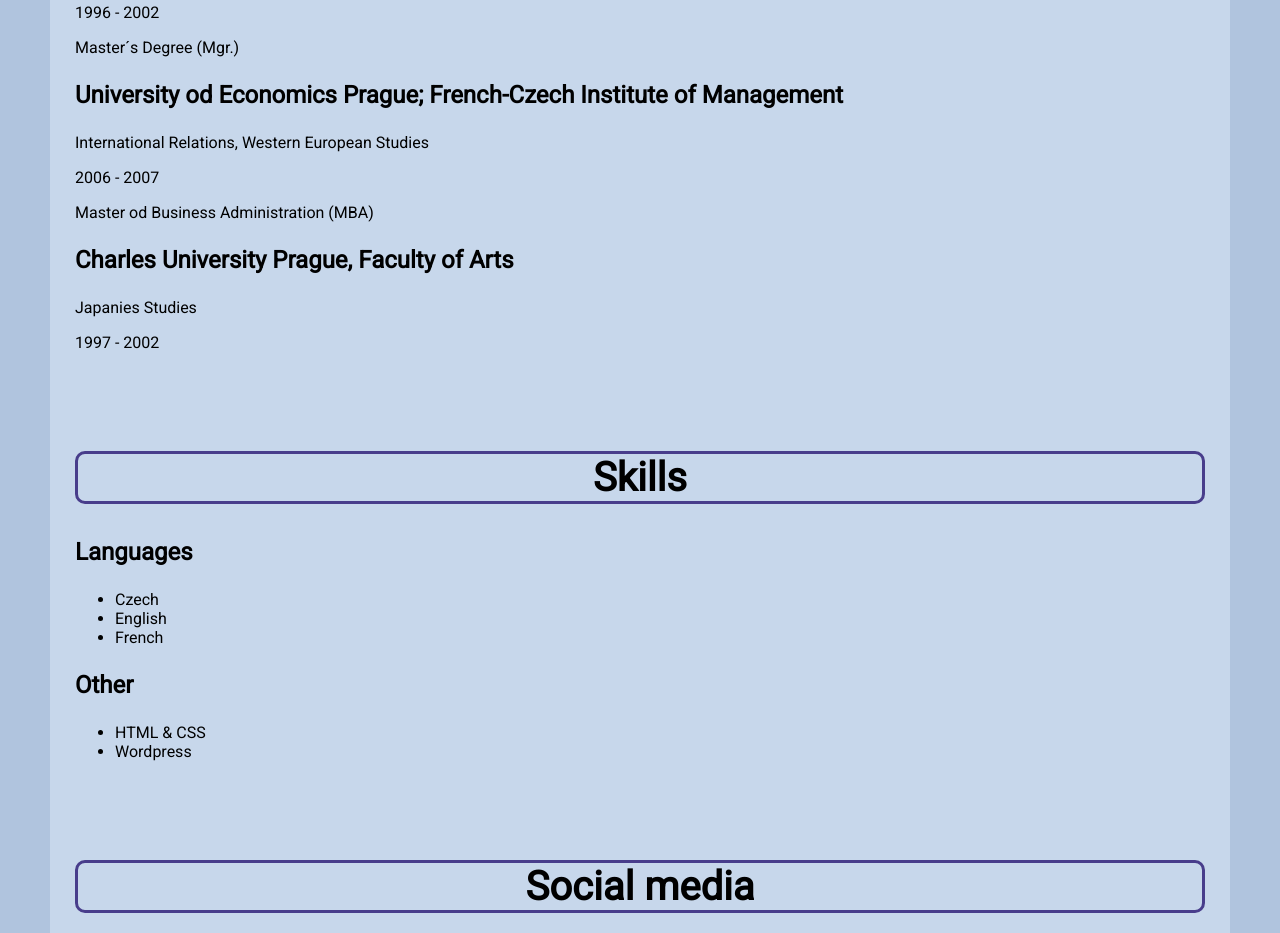
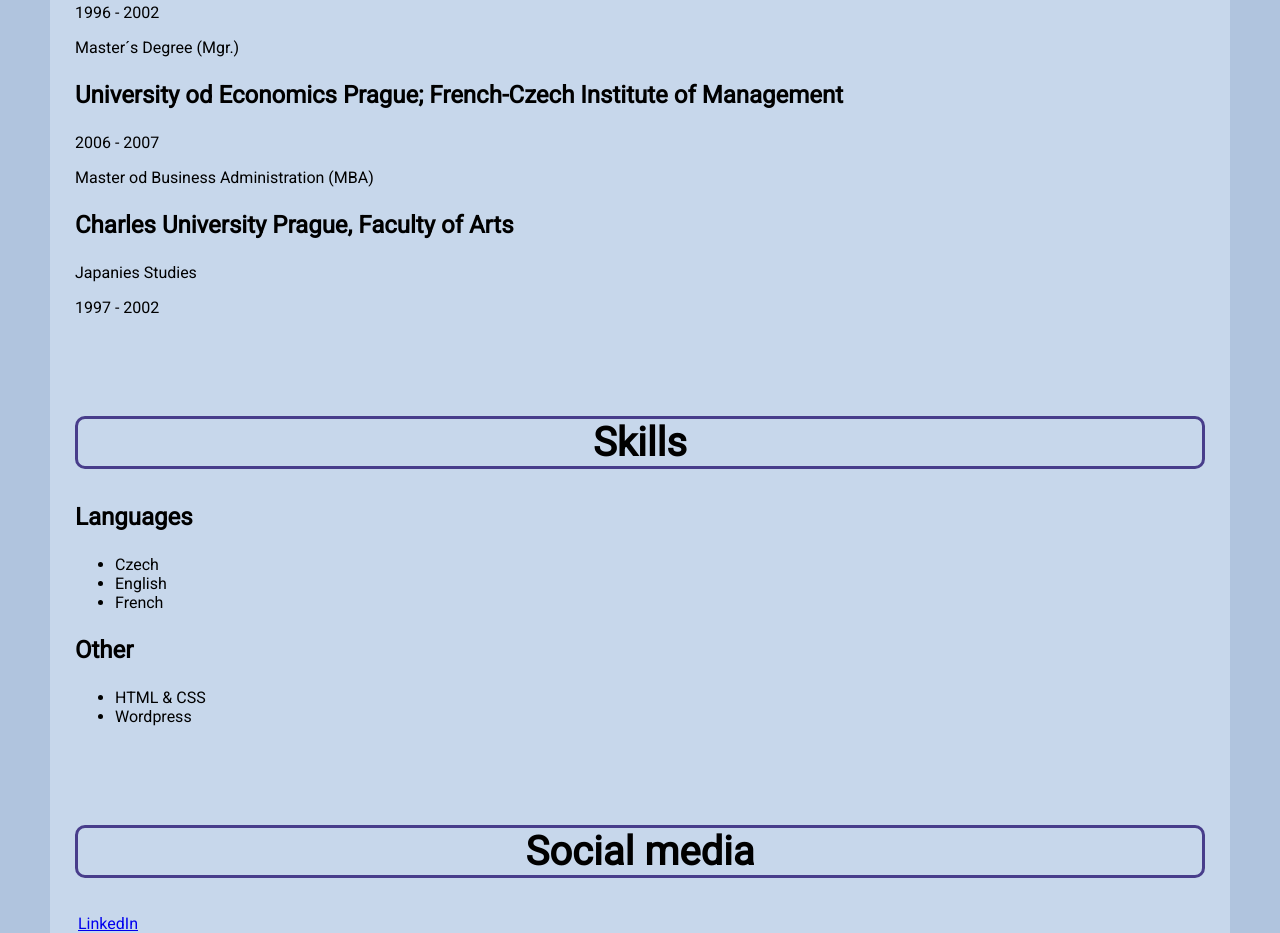
Before and after one commit to Veronika2Novak/CVVeronikaNovakova, a plain HTML site: page index.html in a window 1280 px wide. Shown: the part 1850-2783 px from the top of the page. Drawn offline with Linux system fonts and the light colour scheme.

Commit message:
Change in education

```diff
--- a/index.html
+++ b/index.html
@@ -73,7 +73,6 @@
 
         <div class="container">
         <h3>University od Economics Prague; French-Czech Institute of Management</h3>
-        <p>International Relations, Western European Studies</p>
         <p>2006 - 2007</p>
         <p>Master od Business Administration (MBA)</p>
         </div>
```
